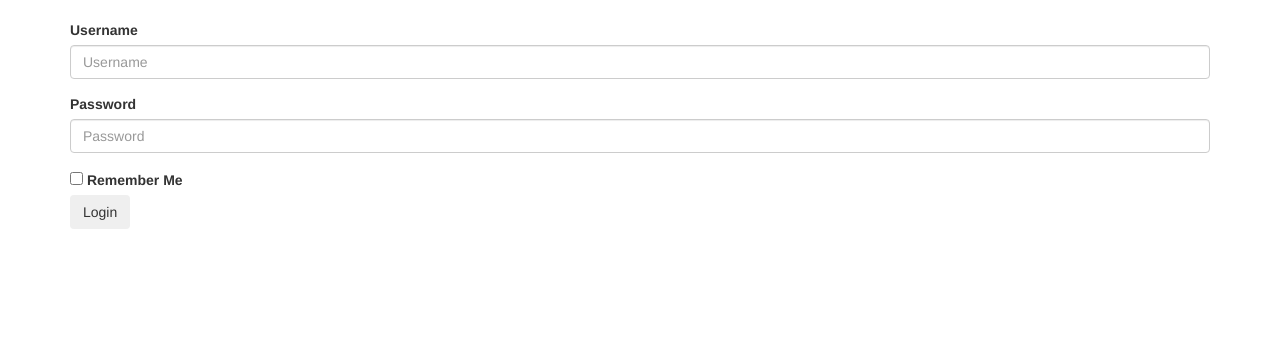
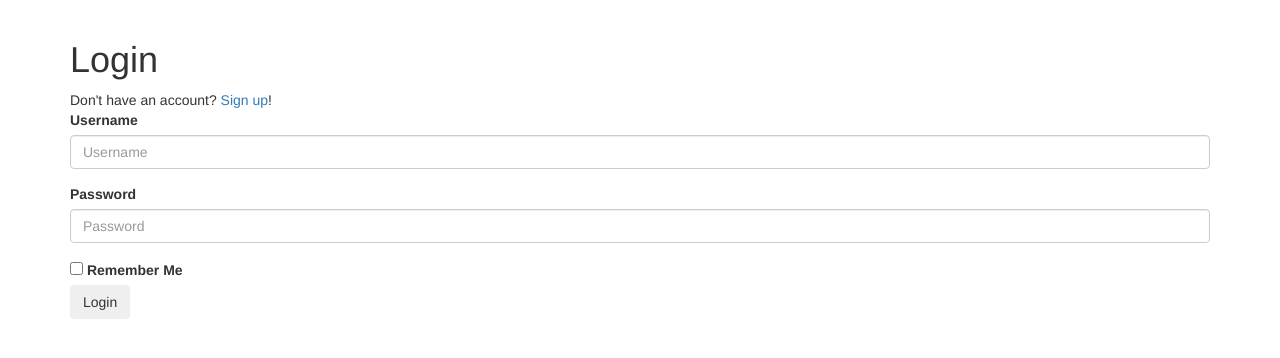
Before and after one commit to mahmoudhossam/quotes, a Django app: page /accounts/login/ in a window 1280 px wide. Shown: the part 52-410 px from the top of the page. Run offline with Django 3.2, Linux system fonts and the light colour scheme; parts of the project's set-up code (start-up, migrations or seed data) failed here and were passed over; some libraries are stand-ins or nearby versions; some web fonts are replaced.

Commit message:
Put a link to login in register, and vice versa

```diff
--- a/webapp/templates/account/login.html
+++ b/webapp/templates/account/login.html
@@ -2,6 +2,8 @@
 {% load bootstrap3 %}
 {% block title %}User login{% endblock %}
 {% block body %}
+    <h1>Login</h1>
+    Don't have an account? <a href="{% url "account_signup" %}">Sign up</a>!
     <form method="POST" class="form">
         {% csrf_token %}
         {% bootstrap_form form %}
--- a/webapp/templates/account/signup.html
+++ b/webapp/templates/account/signup.html
@@ -2,6 +2,8 @@
 {% load bootstrap3 %}
 {% block title %}User login{% endblock %}
 {% block body %}
+    <h1>Register</h1>
+    <p>Already have an account? <a href="{% url "account_login" %}">Login</a>!
     <form method="POST" class="form">
         {% csrf_token %}
         {% bootstrap_form form %}
```
